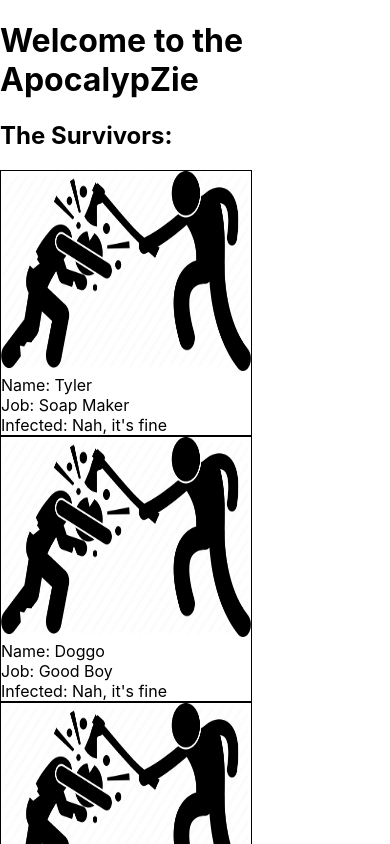
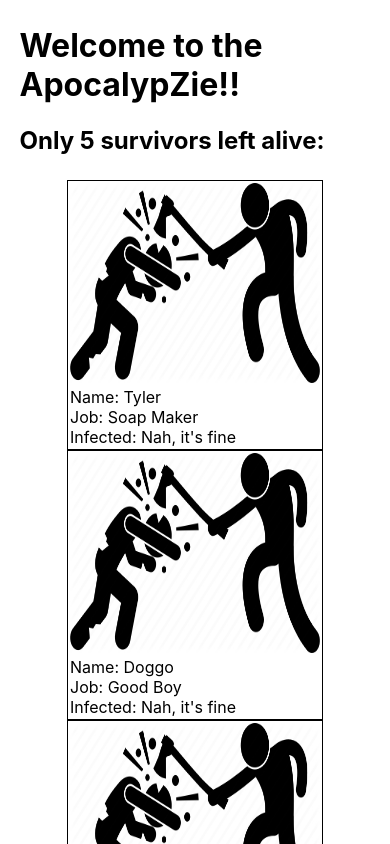
Before and after one commit to davifurtado/apocalypzie, a React (Create React App) app: page / in a window 390 px wide. Shown: the top 844 px of the page. Built offline with nearby package versions, Linux system fonts and the light colour scheme.

Commit message:
created navbar, added css and media query to navbar, imported it inside container

```diff
--- /dev/null
+++ b/src/components/navBar/NavBar.js
@@ -0,0 +1,21 @@
+import React, { useContext } from 'react';
+import { SurvivorContext } from '../../contexts/SurvivorContext';
+import './navbar.css';
+
+const NavBar = () => {
+    const { survivors } = useContext(SurvivorContext);
+    return (
+        <div className="navbar-container">
+            <h1>Welcome to the ApocalypZie!! </h1>
+            <h2>
+                {
+                    survivors?.length ?
+                        `Only ${survivors.length} survivors left alive:` :
+                        "There are no survivors left. Only zombies. Zombies everywhere. Run"
+                }
+            </h2>
+        </div>
+    );
+}
+
+export default NavBar
--- /dev/null
+++ b/src/components/navBar/navbar.css
@@ -0,0 +1,11 @@
+.navbar-container {
+    margin: auto;
+    width: 455px;
+    padding: 5px
+}
+
+@media screen and (max-width: 465px) {
+    .navbar-container {
+        width: 90%
+    }
+}
--- a/src/components/survivorCard/survivor-card.css
+++ b/src/components/survivorCard/survivor-card.css
@@ -2,4 +2,5 @@
     border: 1px solid;
     min-width: 250px;
     min-height: 250px;
+    padding: 2px
 }
--- a/src/containers/RootContainer.js
+++ b/src/containers/RootContainer.js
@@ -1,13 +1,13 @@
 import React from 'react';
 import SurvivorList from './survivorsList/SurvivorsList';
 import SurvivorContextProvider from '../contexts/SurvivorContext';
+import NavBar from '../components/navBar/NavBar';
 
 const RootContainer = () => {
     return (
         <div>
-            <h1>Welcome to the ApocalypZie</h1>
-            <h2>The Survivors:</h2>
             <SurvivorContextProvider>
+                <NavBar />
                 <SurvivorList />
             </SurvivorContextProvider>
         </div>
--- a/src/containers/survivorsList/survivors-list.css
+++ b/src/containers/survivorsList/survivors-list.css
@@ -1,4 +1,5 @@
 .survivors-list-container {
     display: flex;
     flex-wrap: wrap;
+    justify-content: center;
 }
```
Also changed, not shown: src/App.css (added).
